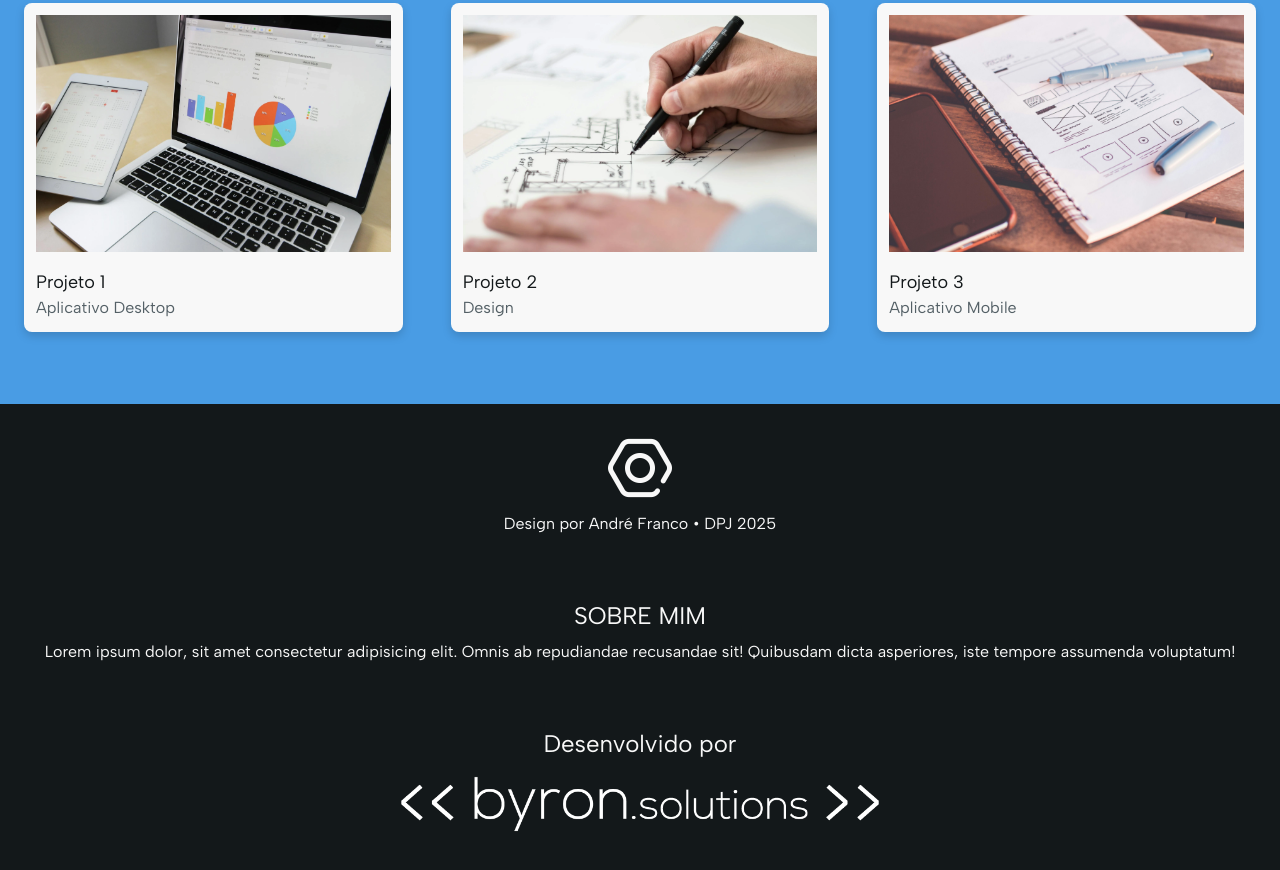
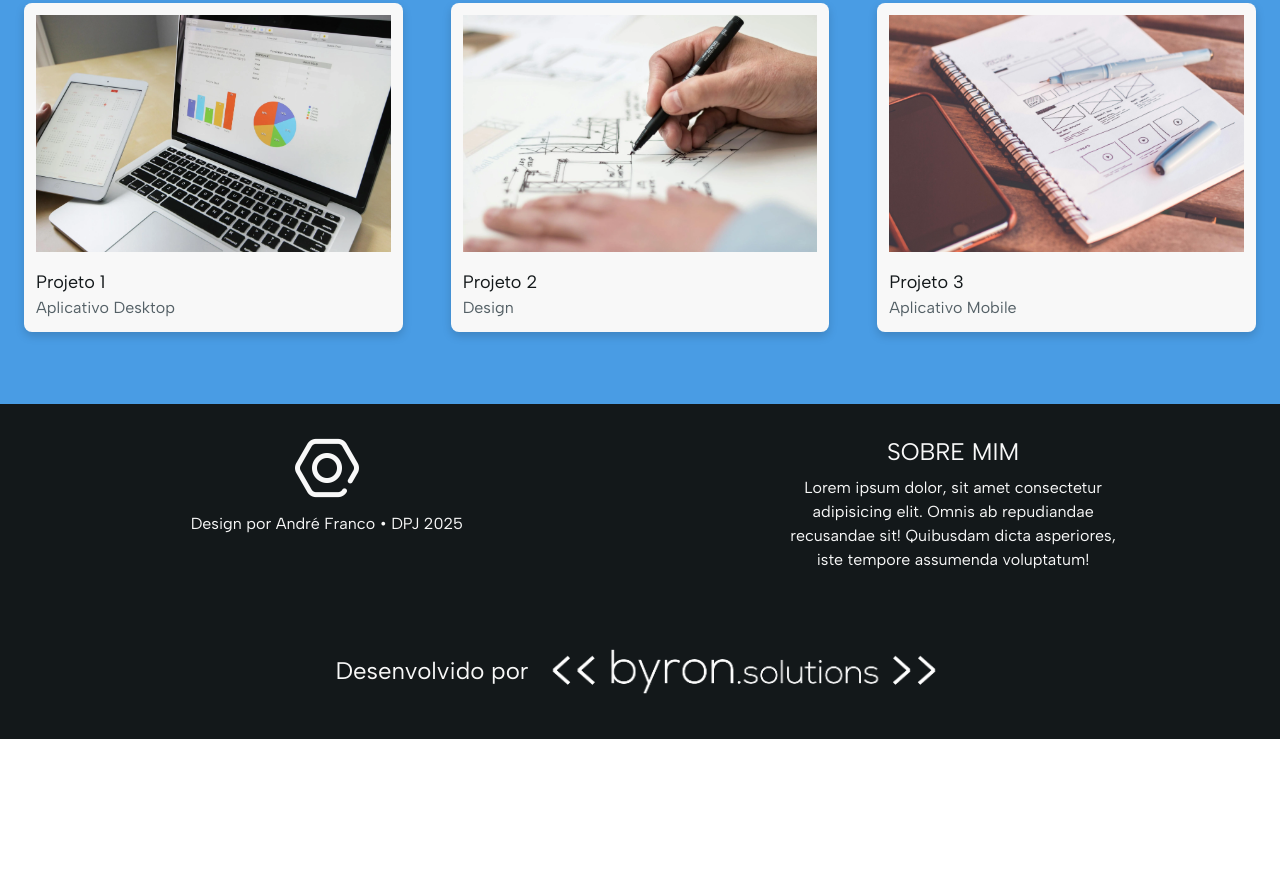
Before and after one commit to lumaiasl/Landing-Page-Tailwind, a website: page src/index.html in a window 1280 px wide. Shown: the part 1429-2299 px from the top of the page. After the commit the page ends 2168 px from the top, so only its background shows below. Drawn offline with Linux system fonts and the light colour scheme.

Commit message:
feat/Adicionando seção footer responsiva ao desktop

```diff
--- a/src/index.html
+++ b/src/index.html
@@ -151,12 +151,14 @@
         </div>
       </div>
     </section>
+    <!--FOOTER -->
     <footer class="bg-black text-white p-8 gap-16 flex flex-col items-center">
-      <div class="flex flex-col items-center gap-3">
+      <div class="lg:flex gap-72.5">
+        <div class="flex flex-col items-center gap-3 lg:w-1/2">
           <div class="size-16"><img src="./img/icon_logo.png" alt="" /></div>
           <p>Design por André Franco • DPJ 2025</p>
         </div>
-      <div class="text-center flex flex-col gap-2">
+        <div class="text-center flex flex-col gap-2 lg:w-1/2 max-w-100">
           <h2 class="text-2xl uppercase">Sobre Mim</h2>
           <p>
             Lorem ipsum dolor, sit amet consectetur adipisicing elit. Omnis ab
@@ -164,9 +166,10 @@
             assumenda voluptatum!
           </p>
         </div>
-      <div class="text-center text-2xl">
+      </div>
+      <div class="text-center text-2xl lg:flex lg:items-center gap-4">
         <p>Desenvolvido por</p>
-        <div class="max-w-125"><img src="./img/logo_byron.png" alt="" /></div>
+        <div class="max-w-100"><img src="./img/logo_byron.png" alt="" /></div>
       </div>
     </footer>
   </body>
```
Also changed, not shown: src/output.css. Lines whose indentation alone changed are shown as unchanged.
